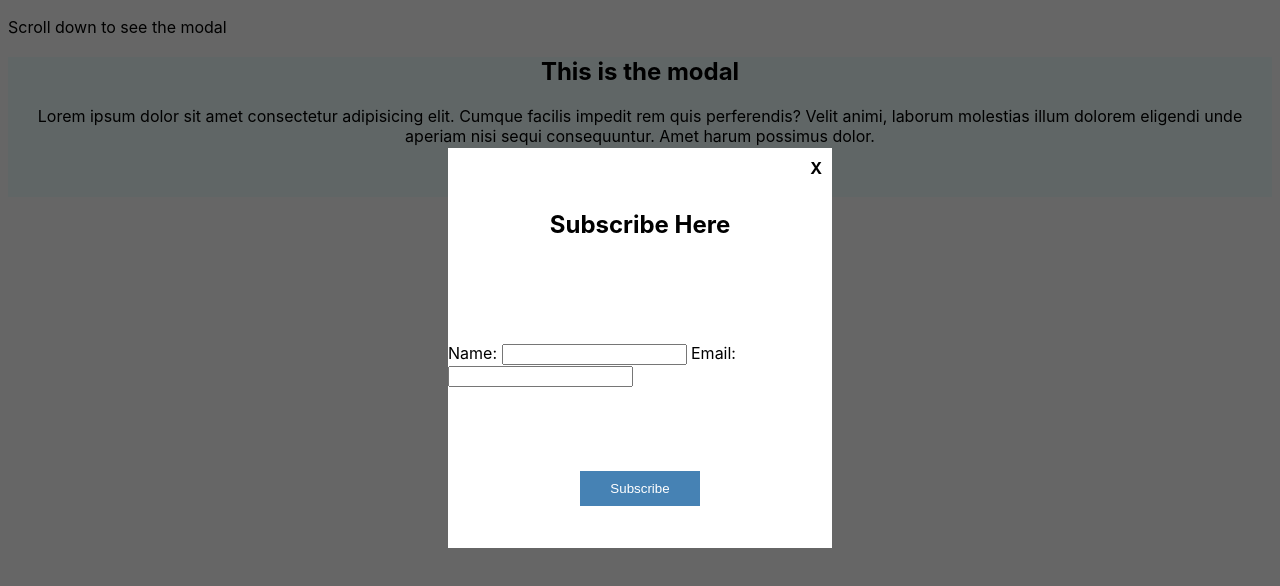
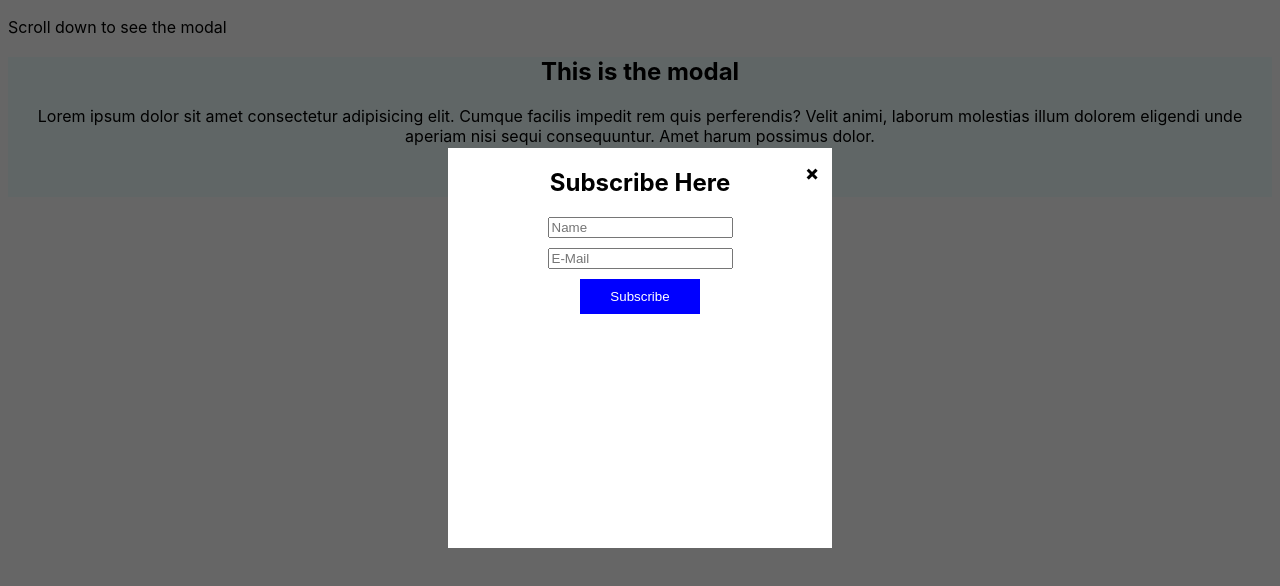
Before and after one commit to JinSon12/ModalPractice2, a plain HTML site: page index.html in a window 1280 px wide. Both pictures are taken after a click on the button "Modal". Shown: the part 52-638 px from the top of the page. Drawn offline with Linux system fonts and the light colour scheme.

Commit message:
updated modal style

```diff
--- a/index.html
+++ b/index.html
@@ -27,13 +27,11 @@
         <div class="modal">
             <h2>Subscribe Here</h2>
             <div class='int-area'>
-                <label for="name">Name: </label>
-                <input type="text" name="name">
-                <label for="email">Email: </label>
-                <input type="email" name="email">
+                <input type="text" placeholder="Name" name="name">
+                <input type="email" placeholder="E-Mail" name="email">
             </div>
-            <button>Subscribe</button>
-            <span class="modal-close">X</span>
+            <button class="subscribe-btn">Subscribe</button>
+            <span class="modal-close">+</span>
         </div>
     </div>
     <script src="app.js"></script>
--- a/style.css
+++ b/style.css
@@ -15,6 +15,10 @@ body {
     cursor: pointer;
 }
 
+/*
+We have to use rgbA to not make the child element inherit the opacity from the parent element.
+Justify content to align the items horizontally, align-items to align the items VERTICALLY
+*/
 .modal_bg {
     position: fixed;
     top: 0;
@@ -40,19 +44,25 @@ body {
     background-color: white;
     width: 30%;
     height: 50%;
-    display: flex;
-    justify-content: space-around;
+    justify-content: center;
     align-items: center;
-    flex-direction: column;
+
 }
 
-.modal button {
+.modal h2 {
+    display: block;
+    text-align: center;
+}
+.modal .subscribe-btn {
+    position: relative;
+    display: block;
     color:white;
-    background-color: steelblue;
+    background-color: blue;
     border: 0px;
     padding: 10px 30px;
     cursor: pointer;
-    align-items: center;
+    justify-content: center;
+    margin: 0 auto;
 }
 
 .modal-close {
@@ -61,6 +71,13 @@ body {
     right: 10px;
     font-weight: bold;
     cursor: pointer;
+    font-size: 25px;
+    transform: rotate(45deg);
 }
 
-.int-area:first-child { margin :top}
+.int-area input {
+    position: relative;
+    align-items: center;
+    display: block;
+    margin: 10px auto;
+}
```
